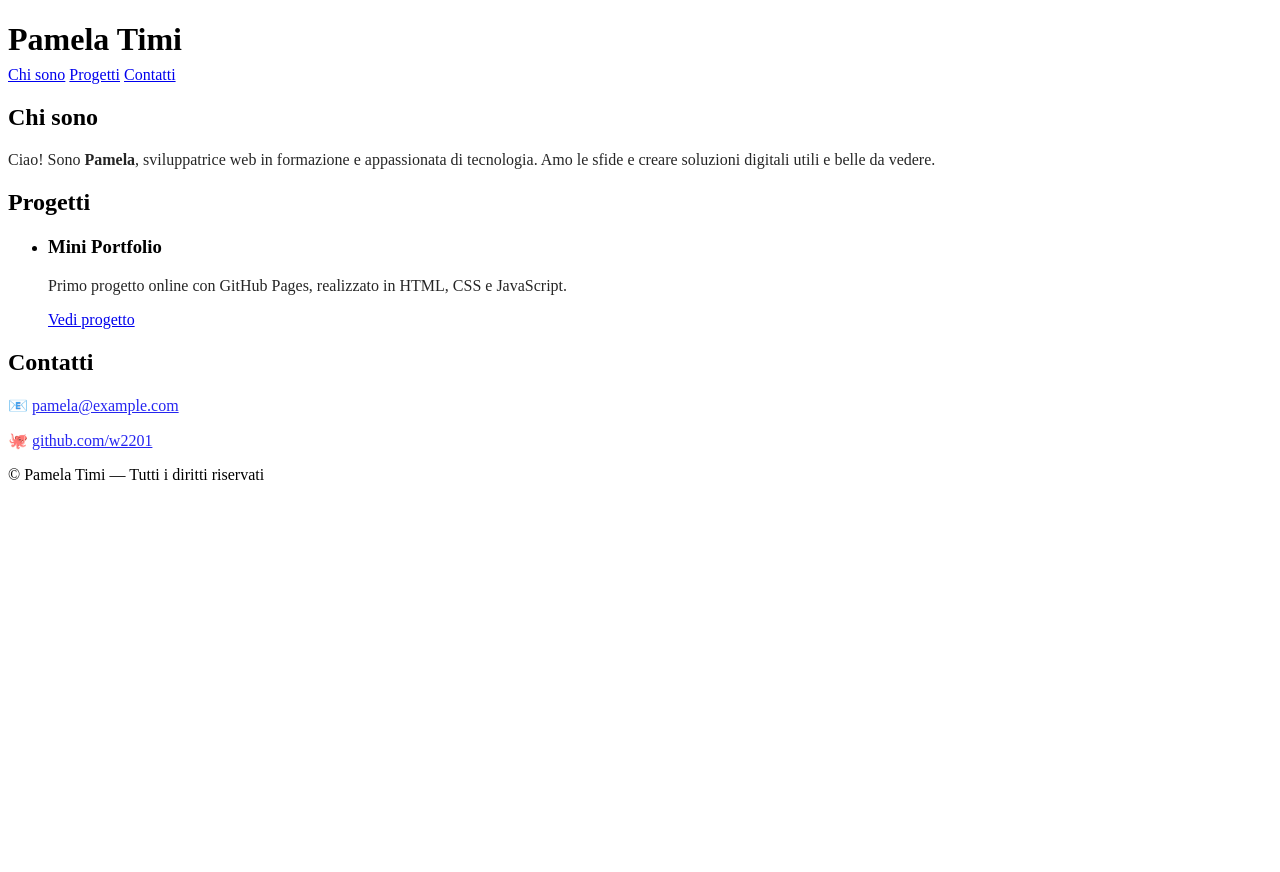
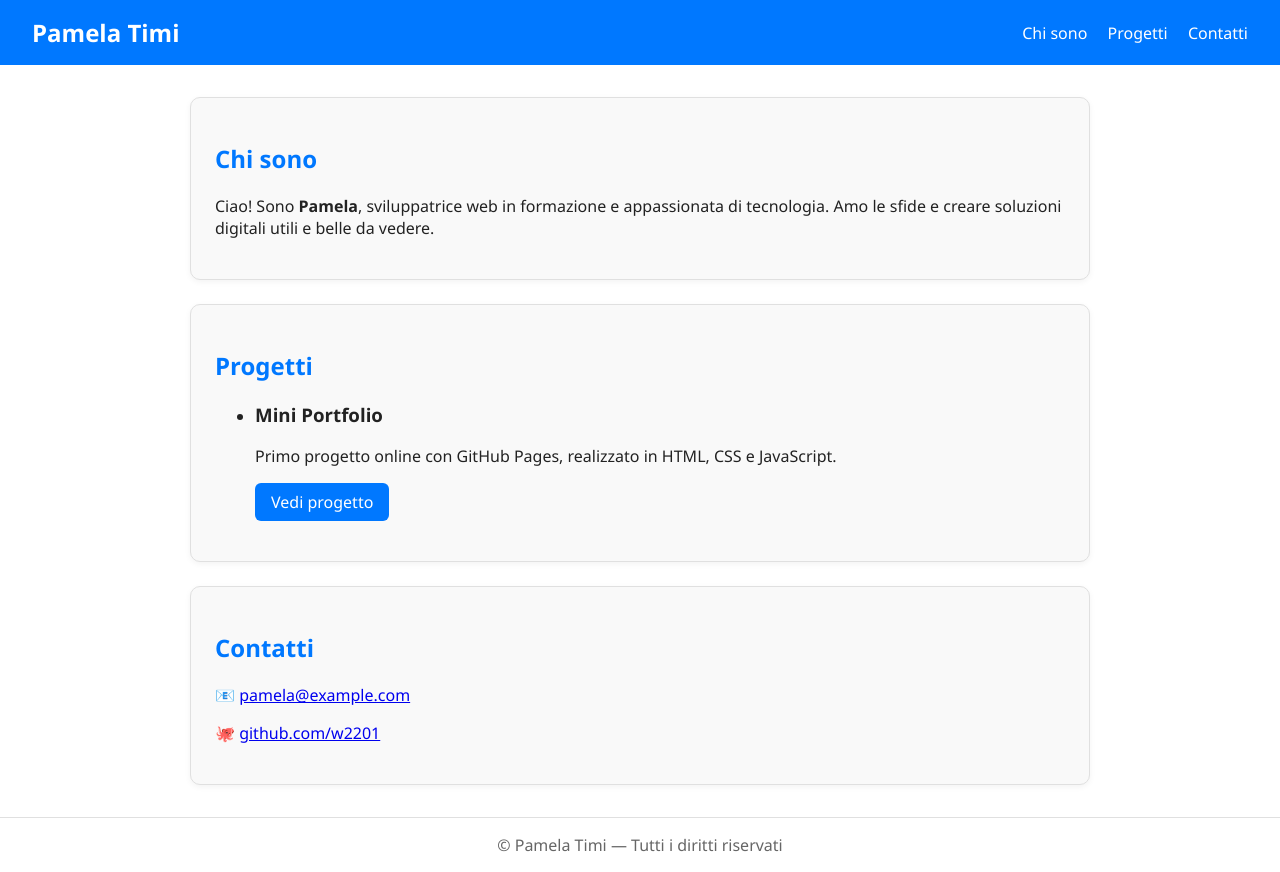
Before and after one commit to w2201/portfolio-pamela, a plain HTML site: page index.html in a window 1280 px wide. Before the commit the page ends 800 px from the top, so only its background shows below. Drawn offline with Linux system fonts and the light colour scheme.

Commit message:
Refactor CSS with CSS variables and improved styles

```diff
--- a/style.css
+++ b/style.css
@@ -1,4 +1,76 @@
-.container{max-width:800px;margin:4rem auto;font-family:system-ui,Segoe UI,Roboto,Arial}
-h1{font-size:2rem;margin-bottom:.5rem}
-p{opacity:.85}
-#counter{padding:.6rem 1rem;border:1px solid #ccc;border-radius:.5rem;cursor:pointer}
+:root {
+  --bg: #ffffff;
+  --text: #222;
+  --accent: #0078ff;
+  --card: #f9f9f9;
+  --border: #e0e0e0;
+}
+
+body {
+  font-family: "Segoe UI", Roboto, Arial, sans-serif;
+  margin: 0;
+  color: var(--text);
+  background: var(--bg);
+}
+
+header {
+  background: var(--accent);
+  color: #fff;
+  display: flex;
+  justify-content: space-between;
+  align-items: center;
+  padding: 1rem 2rem;
+}
+
+header h1 {
+  margin: 0;
+  font-size: 1.5rem;
+}
+
+nav a {
+  color: #fff;
+  margin-left: 1rem;
+  text-decoration: none;
+  font-weight: 500;
+}
+nav a:hover {
+  text-decoration: underline;
+}
+
+main {
+  max-width: 900px;
+  margin: 2rem auto;
+  padding: 0 1rem;
+}
+
+.card {
+  background: var(--card);
+  border: 1px solid var(--border);
+  border-radius: 10px;
+  padding: 1.5rem;
+  margin-bottom: 1.5rem;
+  box-shadow: 0 2px 6px rgba(0,0,0,0.05);
+}
+
+h2 {
+  color: var(--accent);
+}
+
+.btn {
+  display: inline-block;
+  background: var(--accent);
+  color: #fff;
+  padding: 0.5rem 1rem;
+  border-radius: 6px;
+  text-decoration: none;
+}
+.btn:hover {
+  background: #005fcc;
+}
+
+footer {
+  text-align: center;
+  padding: 1rem;
+  border-top: 1px solid var(--border);
+  color: #666;
+}
```
